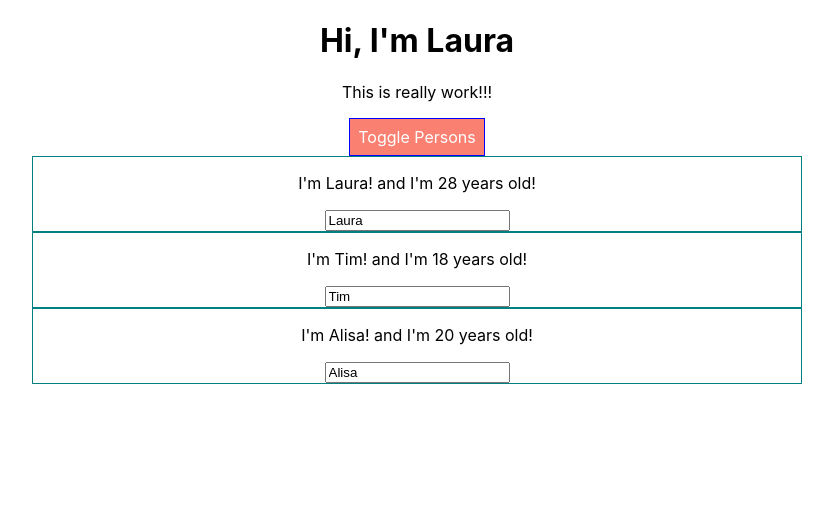
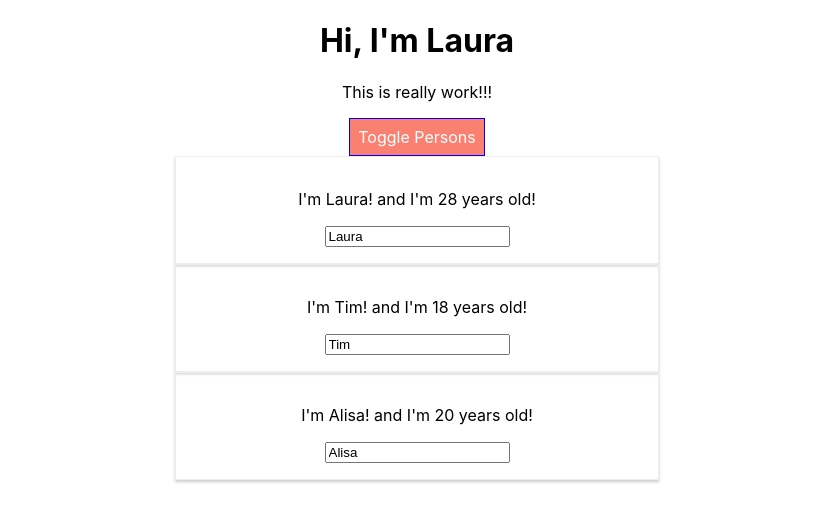
Before and after one commit to liuwenxuan013/Udemy-React, a React (Create React App) app in the folder guide-react-app/: page / in a window 1280 px wide. Both pictures are taken after a click on the button "Toggle Persons". Shown: the top 522 px of the page, without its empty margins (223-1056 px from the left). Built offline with nearby package versions, Linux system fonts and the light colour scheme.

Commit message:
introduce @media(min/max-width:500px)

```diff
--- a/guide-react-app/src/App.js
+++ b/guide-react-app/src/App.js
@@ -1,7 +1,7 @@
 import React from 'react';
 import './App.css';
 import Person from './Person/Person';
-import Radium from 'radium';
+import Radium, { StyleRoot } from 'radium';
 class App extends React.Component
 {
   state = {
@@ -108,6 +108,7 @@
 
 
     return (
+      <StyleRoot>
         <div className="App">
           <h1>Hi, I'm Laura</h1>
           <p className={classes.join(' ')}> This is really work!!!</p>
@@ -120,7 +121,7 @@
           {persons}
 
         </div>
-
+      </StyleRoot>
     );
     // return React.createElement('div', { className: 'App' }, React.createElement('h1', null, 'hello, Laura!'));
   };
--- a/guide-react-app/src/Person/Person.css
+++ b/guide-react-app/src/Person/Person.css
@@ -1,6 +1,16 @@
 .Person{
     width:60%;
+    margin:16px auto;
+    padding:16px;
     margin:auto;
-    border:1px solid teal;
+    text-align: center;
+    border:1px solid #eee;
+    box-shadow: 0 2px 3px #ccc;
 
 }
+
+/* @media(min-width:500px){
+    .Person{
+        width:450px;
+    }
+} */
--- a/guide-react-app/src/Person/Person.js
+++ b/guide-react-app/src/Person/Person.js
@@ -3,8 +3,16 @@
 import './Person.css';
 const person = (props) =>
 {
+    const style = {
+        '@media(min-width:500px)': {
+            width: '450px'
+
+        }
+    }
     return (
-        <div className='Person'>
+
+        <div className='Person'
+            style={style}>
             <p onClick={props.click}> I'm {props.name}! and I'm {props.age} years old! </p>
             <p> {props.children}</p>
             <input type='text' onChange={props.changed} value={props.name} />
@@ -13,6 +21,9 @@
 
         </div>
 
+
+
+
     );
 
 };
```
Lines whose indentation alone changed are shown as unchanged.
